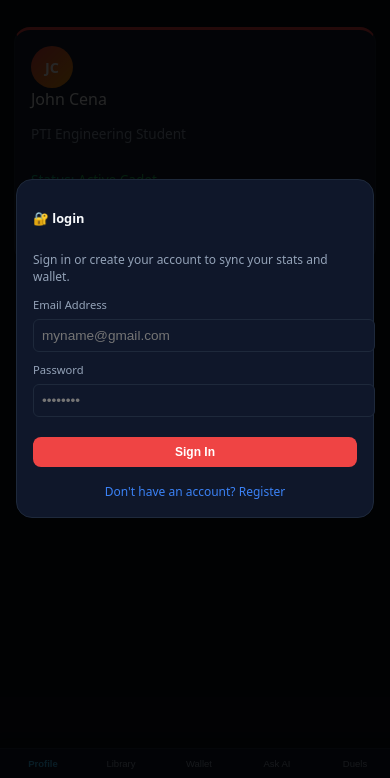
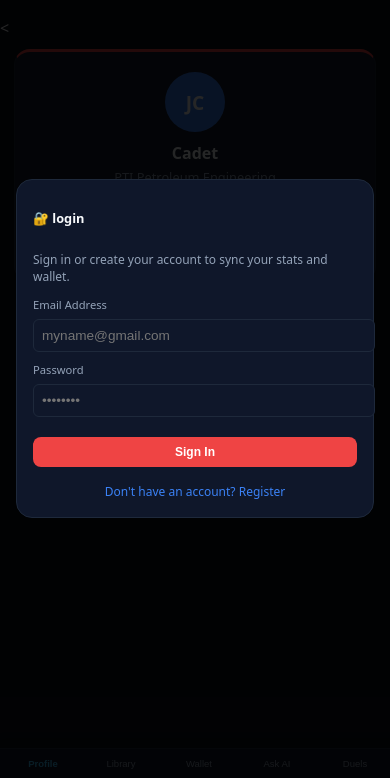
Before and after one commit to kevinmorgan2949-dev/Grade-x-app, a website: page index.html in a window 390 px wide. Shown: the part 66-844 px from the top of the page. Drawn offline with Linux system fonts and the light colour scheme; no server answers.

Commit message:
update index.html

```diff
--- a/index.html
+++ b/index.html
@@ -39,16 +39,20 @@
             </div>
         </div>
 
-        <div id="profile-view" class="app-view active">
-            <div class="card card-profile">
-                <div class="profile-avatar" id="avatar-initials">JC</div>
-                <div class="display-name" id="display-name">John Cena</div>
-                <p id="display-dept" style="font-size: 0.85rem; color: var(--text-muted);">PTI Engineering Student</p>
-                <p style="font-size: 0.85rem; color: var(--accent-green);">Status: <span style="color: #22c55e;">Active Cadet</span></p>
+        <        <div id="profile-view" class="app-view active">
+            <div class="card card-profile" style="text-align: center; padding: 20px;">
+                <div class="profile-avatar" id="avatar-initials" style="width: 60px; height: 60px; background: var(--accent-blue); color: white; border-radius: 50%; display: flex; align-items: center; justify-content: center; font-weight: bold; margin: 0 auto 10px auto; font-size: 1.2rem;">JC</div>
+                <div class="display-name" id="display-name" style="font-size: 1rem; font-weight: bold; color: var(--text-main);">Cadet</div>
+                <p id="display-dept" style="font-size: 0.8rem; color: var(--text-muted); margin: 4px 0;">PTI Petroleum Engineering</p>
+                <p style="font-size: 0.8rem; color: var(--accent-green); margin-bottom: 12px;">Status: <span style="color: #22c55e;">Active Cadet</span></p>
 
-                <button class="btn btn-outline" onclick="toggleEditProfile()" style="margin-top: 12px;">Edit Profile</button>
+                <div style="display: flex; gap: 8px; justify-content: center;">
+                    <button class="btn btn-outline" onclick="toggleEditProfile()" style="font-size: 0.75rem; padding: 6px 12px;">Edit Profile</button>
+                    <button class="btn btn-primary" onclick="signOutUser()" style="font-size: 0.75rem; padding: 6px 12px; background: #ef4444; border: none;">Sign Out</button>
+                </div>
             </div>
         </div>
+
 
         <!-- Library Tab View -->
         <div id="library-view" class="app-view">
```
